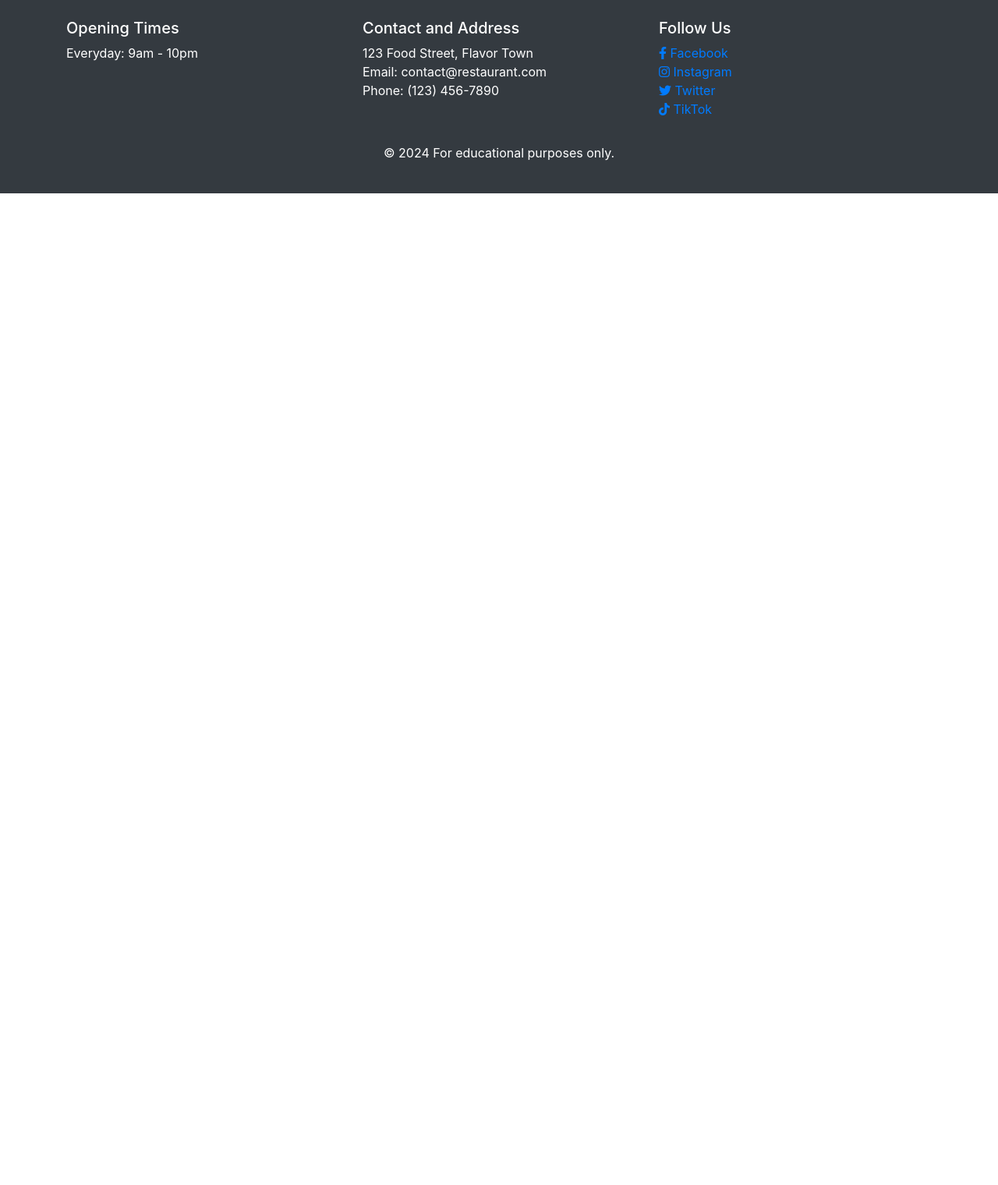
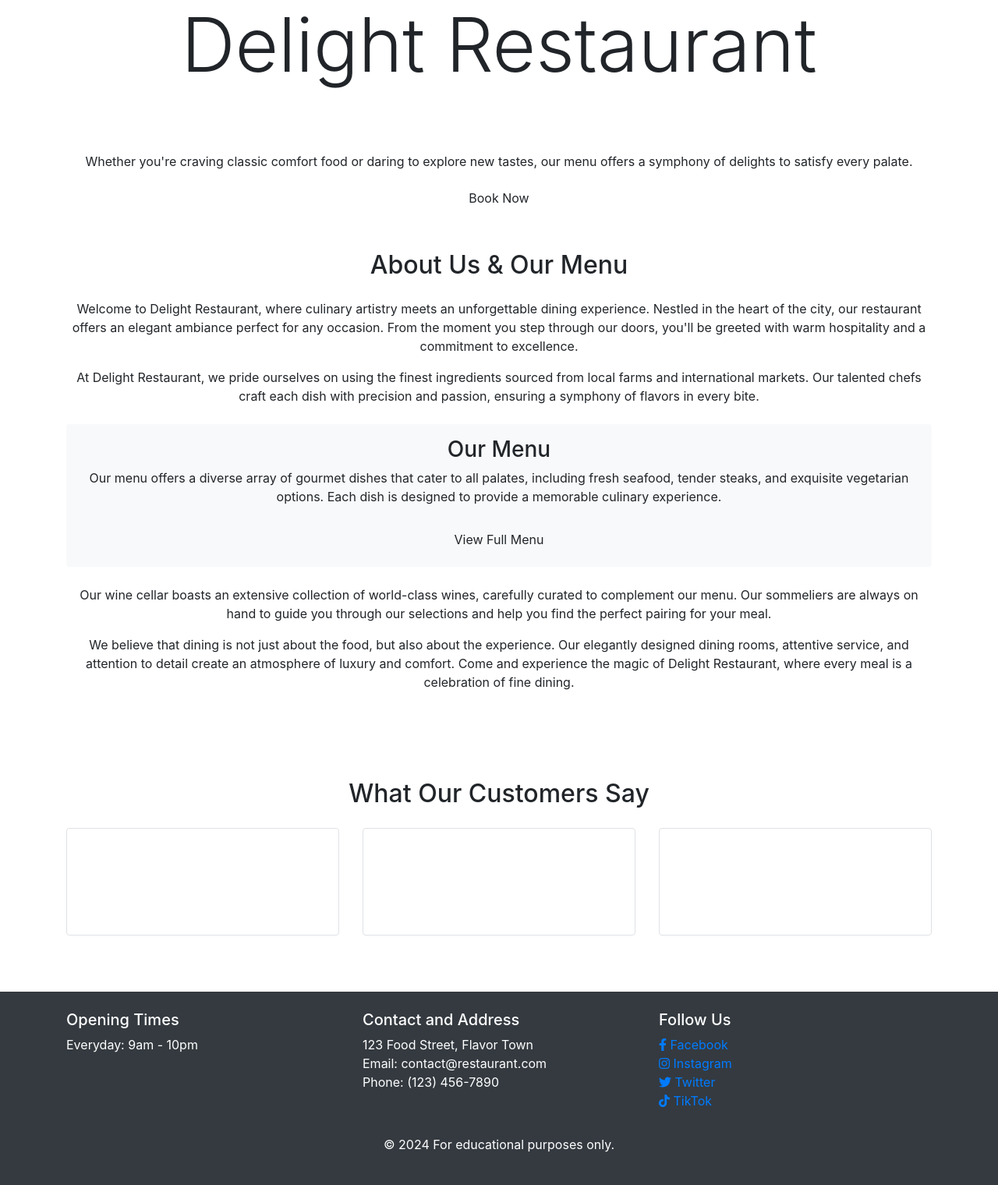
Before and after one commit to Faysal-Ahmed-Aweys/Delight-Restaurant-, a Django app: page / in a window 1280 px wide. Shown: the part 56-1576 px from the top of the page at 78% size. Before the commit the page ends 304 px from the top, so only its background shows below. Run offline with Django 5.2, Linux system fonts and the light colour scheme; some libraries are stand-ins or nearby versions.

Commit message:
Add all sections to home page, add staticfiles dirs and  root to settings.py

```diff
--- a/delight/settings.py
+++ b/delight/settings.py
@@ -159,6 +159,12 @@
 
 STATIC_URL = '/static/'
 
+STATIC_ROOT = BASE_DIR / 'staticfiles'
+
+STATICFILES_DIRS = [
+    os.path.join(BASE_DIR, 'static'),
+]
+
 STATICFILES_STORAGE = 'cloudinary_storage.storage.StaticHashedCloudinaryStorage'
 DEFAULT_FILE_STORAGE = 'cloudinary_storage.storage.MediaCloudinaryStorage'
 
--- a/main/templates/index.html
+++ b/main/templates/index.html
@@ -1,3 +1,65 @@
 {% extends "base.html" %}
+{% load static %}
+{% block title %}Home{% endblock title %}
 
-{% block title %}Home{% endblock title %}
+{% block content %}
+<!-- Hero section -->
+<section class="hero-section">
+    <div class="container">
+        <div class="hero-content text-center">
+            <h1 class="display-1"><span class="fancy">Delight Restaurant</span></h1><br><br><br>
+            <p class="hero-tagline"><span class="hero-line">Whether you're craving classic comfort food or daring to explore new tastes, our menu offers a symphony of delights to satisfy every palate.</span></p>
+            <a href="{% url 'reserve' %}" class="btn text-center bg-navy">Book Now</a>
+        </div>
+    </div>
+</section>
+
+<!-- about us and Menu section -->
+<section class="combined-section py-5 bg-beige">
+    <div class="container">
+        <h2 class="heading text-center mb-4">About Us & Our Menu</h2>
+        <div class="row">
+            <div class="col-lg-12">
+                <p class="text-center">Welcome to Delight Restaurant, where culinary artistry meets an unforgettable dining experience. Nestled in the heart of the city, our restaurant offers an elegant ambiance perfect for any occasion. From the moment you step through our doors, you'll be greeted with warm hospitality and a commitment to excellence.</p>
+                <p class="text-center">At Delight Restaurant, we pride ourselves on using the finest ingredients sourced from local farms and international markets. Our talented chefs craft each dish with precision and passion, ensuring a symphony of flavors in every bite.</p>
+                <div class="menu-highlight text-center bg-light p-3 my-4 rounded">
+                    <h3 class="menu-heading">Our Menu</h3>
+                    <p class="menu-content">Our menu offers a diverse array of gourmet dishes that cater to all palates, including fresh seafood, tender steaks, and exquisite vegetarian options. Each dish is designed to provide a memorable culinary experience.</p>
+                    <a href="{% url 'menu' %}" class="btn bg-orange mt-2">View Full Menu</a>
+                </div>
+
+                <p class="text-center">Our wine cellar boasts an extensive collection of world-class wines, carefully curated to complement our menu. Our sommeliers are always on hand to guide you through our selections and help you find the perfect pairing for your meal.</p>
+
+                <p class="text-center">We believe that dining is not just about the food, but also about the experience. Our elegantly designed dining rooms, attentive service, and attention to detail create an atmosphere of luxury and comfort. Come and experience the magic of Delight Restaurant, where every meal is a celebration of fine dining.</p>
+            </div>
+        </div>
+    </div>
+</section>
+
+<!-- Testimonials section -->
+<section class="testimonial-section py-5">
+    <div class="container">
+        <h2 class="testimonial-heading text-center mb-4">What Our Customers Say</h2>
+        <div class="row">
+            <div class="col-lg-4 mb-4">
+                <div class="testimonial-item p-3 border rounded bg-orange text-white">
+                    <p class="testimonial-content">"The food was absolutely divine! I can't wait to come back again."</p>
+                    <p class="testimonial-author">- Jane Doe</p>
+                </div>
+            </div>
+            <div class="col-lg-4 mb-4">
+                <div class="testimonial-item p-3 border rounded bg-orange text-white">
+                    <p class="testimonial-content">"Great ambiance and exceptional service. Highly recommended!"</p>
+                    <p class="testimonial-author">- John Smith</p>
+                </div>
+            </div>
+            <div class="col-lg-4 mb-4">
+                <div class="testimonial-item p-3 border rounded bg-orange text-white">
+                    <p class="testimonial-content">"A culinary delight! Every bite was a taste of perfection."</p>
+                    <p class="testimonial-author">- Emily Johnson</p>
+                </div>
+            </div>
+        </div>
+    </div>
+</section>
+{% endblock content %}
--- a/menu/tests.py
+++ b/menu/tests.py
@@ -103,9 +103,9 @@
             'category': 'dessert',
         }
         response = self.client.post(reverse('edit_menu_item', args=[self.menu_item.id]), data=form_data)
-        self.assertEqual(response.status_code, 302)  # Redirects to manage_menu_items view upon success
+        self.assertEqual(response.status_code, 302)
 
     def test_delete_menu_item(self):
         response = self.client.post(reverse('delete_menu_item', args=[self.menu_item.id]))
-        self.assertEqual(response.status_code, 302)  # Redirects to manage_menu_items view upon success
+        self.assertEqual(response.status_code, 302)
         self.assertFalse(MenuItem.objects.filter(id=self.menu_item.id).exists())
```
